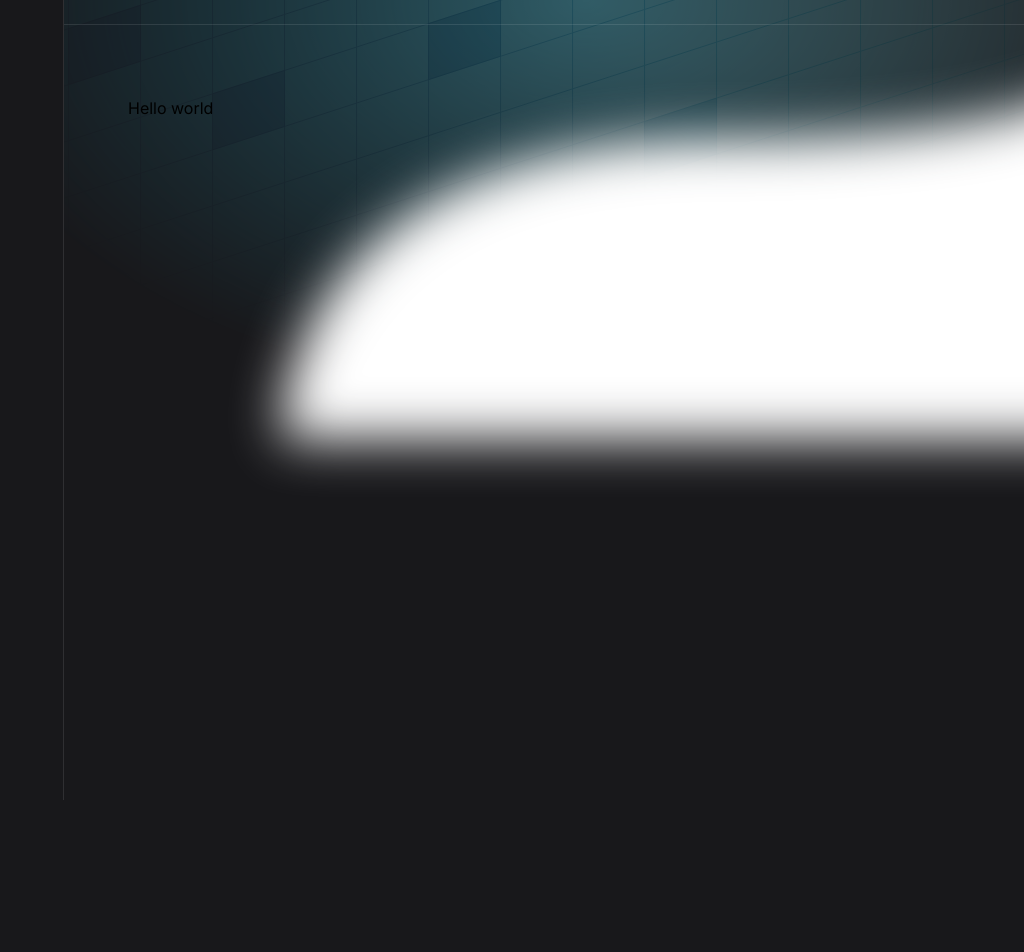
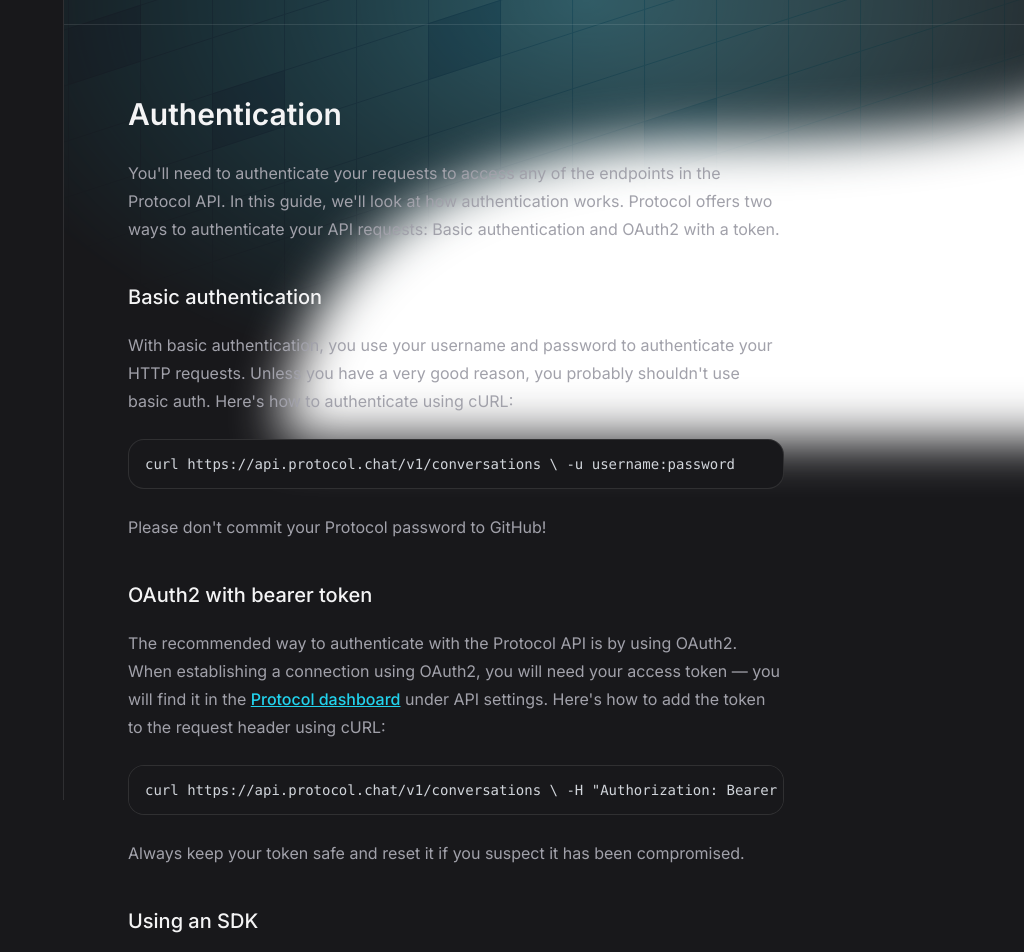
Before and after one commit to viniciusferreira7/ui-tailwind, a Next.js app: page / in a window 1280 px wide. Shown: the top 952 px of the page, without its empty margins (256-1280 px from the left). Before the commit the page ends 800 px from the top, so only its background shows below. Built offline with nearby package versions, Linux system fonts and the light colour scheme.

Commit message:
feat: implement in code @tailwindcss/typography

```diff
--- a/src/app/page.tsx
+++ b/src/app/page.tsx
@@ -1,5 +1,57 @@
-import Image from 'next/image'
-
 export default function Home() {
-  return <h1>Hello world</h1>
+  return (
+    <main
+      className="prose prose-invert prose-headings:text-zinc-100
+      prose-headings:font-semibold prose-h1:text-3xl prose-h2:text-xl
+      prose-h2:font-medium prose-p:text-zinc-400 prose-pre:bg-zinc-900 prose-pre:border
+    prose-pre:border-white/10 prose-pre:rounded-2xl prose-a:text-cyan-400"
+    >
+      <h1 id="authentication">Authentication</h1>
+      <p>
+        You&#39;ll need to authenticate your requests to access any of the
+        endpoints in the Protocol API. In this guide, we&#39;ll look at how
+        authentication works. Protocol offers two ways to authenticate your API
+        requests: Basic authentication and OAuth2 with a token.
+      </p>
+      <h2 id="basic-authentication">Basic authentication</h2>
+      <p>
+        With basic authentication, you use your username and password to
+        authenticate your HTTP requests. Unless you have a very good reason, you
+        probably shouldn&#39;t use basic auth. Here&#39;s how to authenticate
+        using cURL:
+      </p>
+      <pre>
+        <code className="language-bash">
+          curl https://api.protocol.chat/v1/conversations \ -u username:password
+        </code>
+      </pre>
+      <p>Please don&#39;t commit your Protocol password to GitHub!</p>
+      <h2 id="oauth2-with-bearer-token">OAuth2 with bearer token</h2>
+      <p>
+        The recommended way to authenticate with the Protocol API is by using
+        OAuth2. When establishing a connection using OAuth2, you will need your
+        access token — you will find it in the{' '}
+        <a href="#">Protocol dashboard</a> under API settings. Here&#39;s how to
+        add the token to the request header using cURL:
+      </p>
+      <pre>
+        <code className="language-bash">
+          curl https://api.protocol.chat/v1/conversations \ -H
+          &quot;Authorization: Bearer token&quot;
+        </code>
+      </pre>
+      <p>
+        Always keep your token safe and reset it if you suspect it has been
+        compromised.
+      </p>
+      <h2 id="using-an-sdk">Using an SDK</h2>
+      <p>
+        If you use one of our official SDKs, you won&#39;t have to worry about
+        any of the above — fetch your access token from the{' '}
+        <a href="#">Protocol dashboard</a> under API settings, and the client
+        library will take care of the rest. All the client libraries use OAuth2
+        behind the scenes.
+      </p>
+    </main>
+  )
 }
--- a/tailwind.config.js
+++ b/tailwind.config.js
@@ -14,5 +14,5 @@
       },
     },
   },
-  plugins: [],
+  plugins: [require('@tailwindcss/typography')],
 }
```
